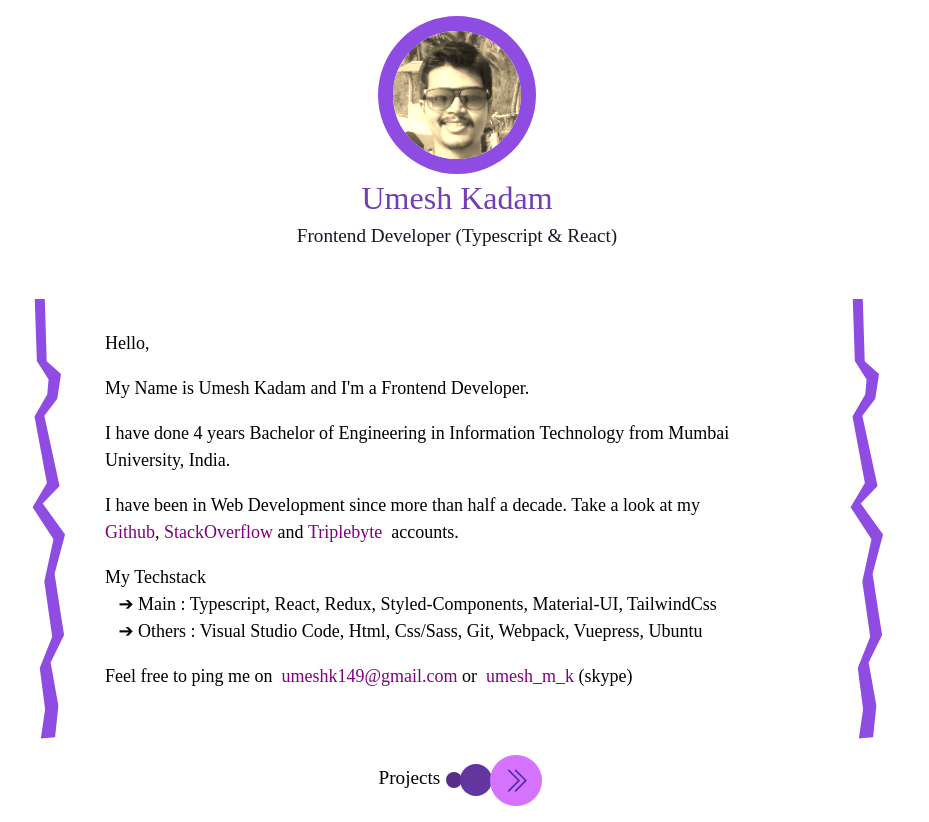
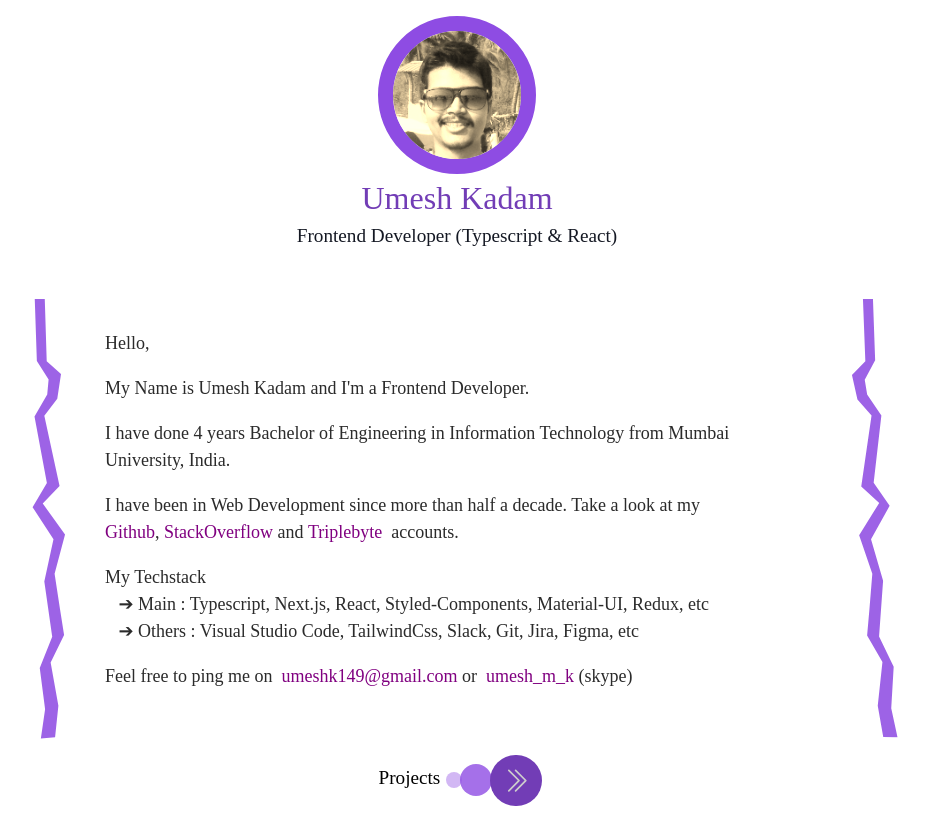
Before and after one commit to umeshmk/portfolio, a Next.js app: page / in a window 1280 px wide. Shown: the whole page, without its empty margins (183-1112 px from the left). Built offline with nearby package versions, Linux system fonts and the light colour scheme; a web font is replaced by a local one.

Commit message:
seems good

```diff
--- a/components/Button/styles.module.scss
+++ b/components/Button/styles.module.scss
@@ -32,13 +32,18 @@
   & li:nth-child(2) {
     width: 1rem;
     height: 1rem;
-    filter: brightness(60%);
+    // background-color: var(--colorPrimary);
+    // filter: brightness(80%);
+    background-color: var(--colorPrimaryLighter);
+    // background-color: #777;
+    // filter: brightness(60%);
   }
 
   & li:nth-child(3) {
     width: 2rem;
     height: 2rem;
-    filter: brightness(70%);
+    background-color: var(--colorPrimaryLight);
+    // filter: brightness(70%);
   }
 
   & li:nth-child(4) {
@@ -47,13 +52,21 @@
     justify-content: center;
     width: 3.2rem;
     height: 3.2rem;
-    filter: brightness(150%);
+    // background-color: var(--colorPrimaryLighter);
+
+    background-color: var(--colorPrimary);
+    filter: brightness(80%);
+    // filter: brightness(150%);
 
     & i {
-      color: var(--colorPrimary);
+      // color: var(--colorPrimary);
+      // filter: brightness(80%);
+      color: white;
+      // color: #777;
+      // opacity: 0.9;
       font-size: 1.7rem;
+      // font-weight: 900;
       margin-top: -5px;
-      filter: brightness(40%);
     }
   }
 
@@ -63,7 +76,7 @@
     & i {
       /* color: red; */
       // font-size: 2;
-      filter: brightness(50%);
+      // filter: brightness(50%);
     }
   }
 }
--- a/components/Description/index.tsx
+++ b/components/Description/index.tsx
@@ -34,12 +34,12 @@ export const Description = () => {
         My Techstack <br />
         &nbsp;&nbsp;&nbsp;➔ Main :{' '}
         <span>
-          Typescript, React, Redux, Styled-Components, Material-UI, TailwindCss
+          Typescript, Next.js, React, Styled-Components, Material-UI, Redux, etc
         </span>
         <br />
         &nbsp;&nbsp;&nbsp;➔ Others :{' '}
         <span>
-          Visual Studio Code, Html, Css/Sass, Git, Webpack, Vuepress, Ubuntu
+          Visual Studio Code, TailwindCss, Slack, Git, Jira, Figma, etc
         </span>
       </p>
       {/* Contact Me -&nbsp;   */}
--- a/components/Description/styles.module.scss
+++ b/components/Description/styles.module.scss
@@ -4,6 +4,7 @@
   background-color: white;
   text-align: left;
   padding: 2rem;
+  color: #2b2b2b;
   // border: 1px solid red;
 }
 .description a {
--- a/components/Projects/index.tsx
+++ b/components/Projects/index.tsx
@@ -3,11 +3,18 @@ import {githubRepos} from './data';
 import {El} from '../Elements';
 
 export const Projects = () => {
+  const handleClickGoto = (repo: string) => {
+    window?.open('https://github.com/umeshmk/' + repo, '_blank')?.focus();
+  };
+
   return (
     <div className={styles.projects}>
       {githubRepos.map((v) => {
         return (
-          <div className={styles.circleBox} key={v.name}>
+          <div
+            className={styles.circleBox}
+            key={v.name}
+            onClick={() => handleClickGoto(v.repo)}>
             <El.Circle>
               <div className="item">{v.name}</div>
             </El.Circle>
--- a/components/Projects/styles.module.scss
+++ b/components/Projects/styles.module.scss
@@ -23,14 +23,14 @@
   width: 10rem;
   height: 10rem;
   margin: 0.3rem;
-  color: #555;
+  color: #777;
   padding: 1rem;
   font-size: 1.2rem;
   text-align: center;
   text-decoration: none;
   border-radius: 5em;
   cursor: pointer;
-  box-shadow: inset 0 0 0px 10px var(--colorPrimary);
+  box-shadow: inset 0 0 0px 10px var(--colorPrimaryLighter);
   transition: all 0.5s;
 
   &:active {
@@ -45,6 +45,7 @@
     box-shadow: inset 0 0 0px 3px #fff;
     transition: all 0.5s;
     color: var(--colorPrimary);
+    color: #333;
   }
 }
 
--- a/components/Slider/styles.module.scss
+++ b/components/Slider/styles.module.scss
@@ -28,6 +28,12 @@
   }
   .sliderBox .vertical {
     margin-top: -20vh;
+  }
+  .sliderBox .vertical:last-child {
+    // display: none;
+    transform: rotateZ(10deg);
+    transform: scale(-1, 1) rotateZ(4deg);
+    // transform: scale(1, -1);
   }
 }
 
--- a/styles/globals.scss
+++ b/styles/globals.scss
@@ -33,6 +33,8 @@ a {
 :root {
   /* --bgColor: #333; */
   --colorPrimary: #8e4ce3;
+  --colorPrimaryLight: #8e4ce3cc;
+  --colorPrimaryLighter: #8e4ce366;
   --colorText: #141823;
 }
 
```
Also changed, not shown: public/frame-horizontal.svg, public/frame-vertical.svg.
